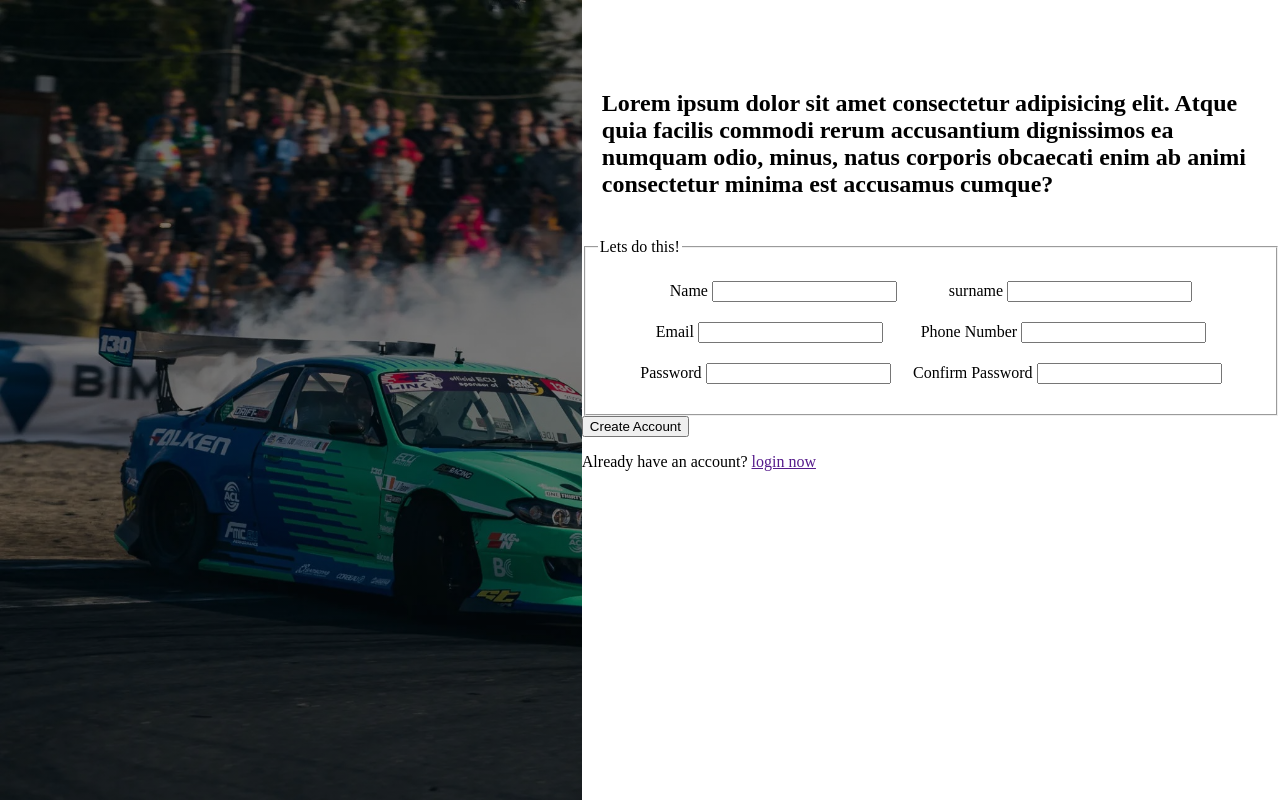
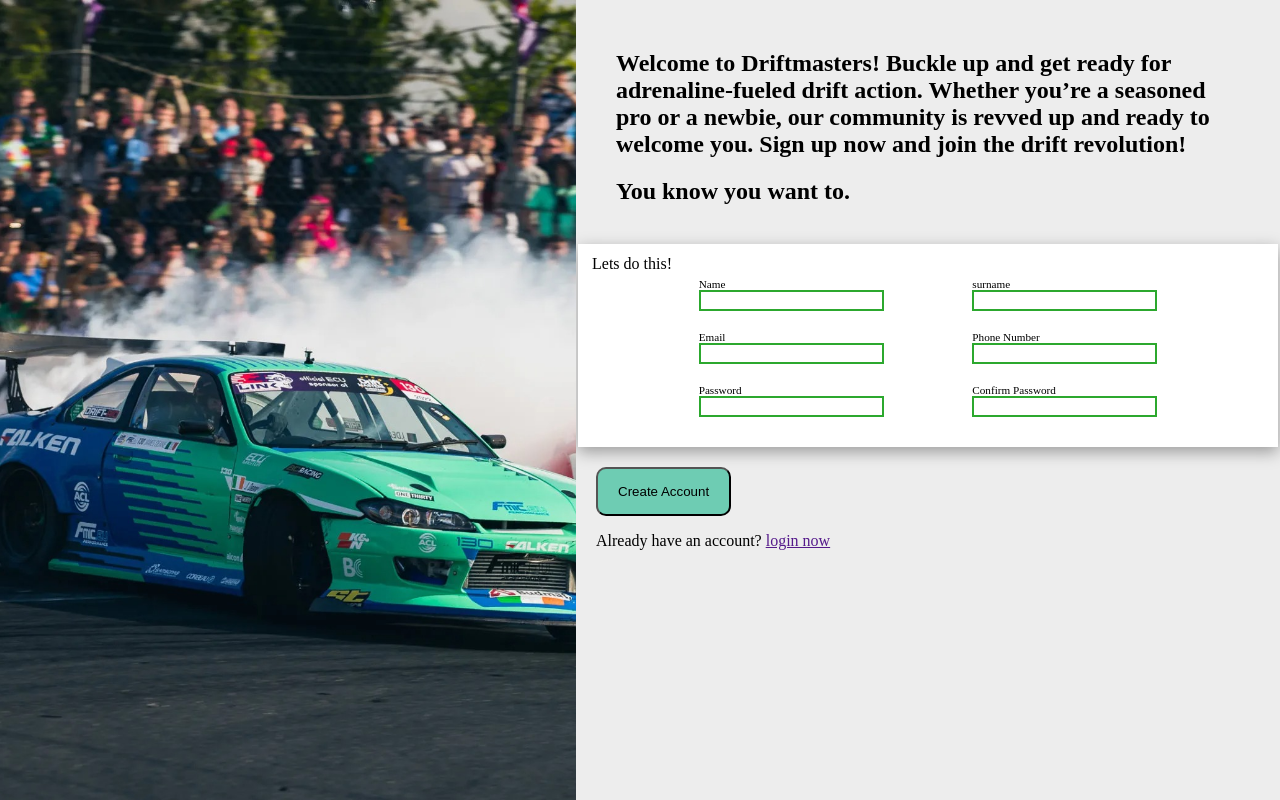
Before and after one commit to TJFrags/Sign-up-Form, a plain HTML site: page index.html in a window 1280 px wide. Drawn offline with Linux system fonts and the light colour scheme; a web font is replaced by a local one.

Commit message:
Finnished form and adjusted image to fit better

```diff
--- a/index.html
+++ b/index.html
@@ -3,11 +3,12 @@
 <head>
     <meta charset="UTF-8">
     <meta name="viewport" content="width=device-width, initial-scale=1.0">
-    <title>Document</title>
+    <title>Sign Up</title>
+    <link rel="stylesheet" media="screen" href="https://fontlibrary.org//face/jellee-typeface" type="text/css"/>
     <link rel="stylesheet" href="style.css">
 </head>
 <body>
-    <section class="image"></section>
+    <section class="left"><div class="image"></div></section>
 
    <!-- <section class="poster">
         <div class="poster-image">
@@ -17,53 +18,58 @@
 
     <section class="right">
         <div class="text">
-            <h2>Lorem ipsum dolor sit amet consectetur adipisicing elit. Atque quia facilis commodi rerum accusantium dignissimos ea numquam odio, minus, natus corporis obcaecati enim ab animi consectetur minima est accusamus cumque?</h2>
+            <h2>Welcome to Driftmasters! Buckle up and get ready for adrenaline-fueled drift action. Whether you’re a seasoned pro or a newbie, our community is revved up and ready to welcome you. Sign up now and join the drift revolution!</h2>
+            <h2>You know you want to.</h2>
         </div>
         <form action="/login" method="post">
             <fieldset>
                 <legend>Lets do this!</legend>
 
                 <div class="row">
-                    <div class="name">
+                    <div class="container">
                         <label for="name">Name</label>
                         <input type="text" id="name" name="name">
                     </div>
 
-                    <div class="surname">
+                    <div class="container">
                         <label for="surname">surname</label>
                         <input type="text" name="surname" id="surname">
                     </div>
                 </div>
 
                 <div class="row">
-                    <div class="Email">
+                    <div class="container">
                         <label for="Email">Email</label>
                         <input type="email" id="Email" name="Email">
                     </div>
 
-                    <div class="phone">
+                    <div class="container">
                         <label for="surname">Phone Number</label>
                         <input type="tel" name="phone" id="phone">
                     </div>
                 </div>
 
                 <div class="row">
-                    <div class="password">
+                    <div class="container">
                         <label for="password">Password</label>
                         <input type="password" id="password" name="password">
                     </div>
 
-                    <div class="confirmPassword">
+                    <div class="container">
                         <label for="confirmPassword">Confirm Password</label>
                         <input type="password" name="confirmPassword" id="confirmPassword">
                     </div>
                 </div>
             </fieldset>
 
-            <button type="submit">Create Account</button>
+<div class="button">
+    <button type="submit">Create Account</button>
+    <p>Already have an account? <a href="">login now</a></p>
+
+</div>
+
         </form>
 
-        <p>Already have an account? <a href="">login now</a></p>
     </section>
 </body>
 </html>
--- a/style.css
+++ b/style.css
@@ -1,4 +1,5 @@
 body{
+    font-family: 'JelleeBold';
     margin: 0;
     padding: 0;
     height: 100vh;
@@ -6,12 +7,22 @@ body{
     display: flex;
 }
 
+.left{
+    width: 45dvw;
+    height: 100%;
+
+
+}
+
 .image{
-    width: 50dvw;
+    width: calc(45dvw + 150px);
     height: 100%;
 
     background-size:cover;
-    background-image: linear-gradient(rgba(0,0,0,.5), rgba(0,0,0,0.5)), url(images/S15.jpg);
+    background-image: url(images/S15.jpg);
+
+    position: relative;
+    left: -150px;
 }
 
 .poster{
@@ -37,17 +48,70 @@ body{
 
 .right {
     width: 60dvw;
+    background-color: #ededed;
 
 }
 
 .text{
-    padding: 20px;
-    margin-top: 50px;
+    padding: 10px 40px;
+    margin-top: 20px;
 }
 
+fieldset{
+    background-color: #fff;
+    border: none;
+    box-shadow: rgba(0, 0, 0, 0.35) 0px 5px 15px; ;
+}
+
+legend{
+    position: relative;
+    top: 20px;
+
+}
 .row{
     display: flex;
     justify-content: space-evenly;
     align-items: center;
     margin: 20px;
 }
+
+.container{
+    display: flex;
+    flex-direction: column;
+    align-items:flex-start;
+
+}
+
+label{
+    font-size: 0.7rem;
+}
+
+input:invalid{
+    outline: none;
+    border: 2px solid #a31010;
+}
+
+input:valid{
+    outline: none;
+    border: 2px solid #2ca82e;
+}
+
+input:focus{
+    outline: none;
+    border: 2px solid #4d4fff;
+    box-shadow: rgba(0, 0, 0, 0.35) 0px 5px 15px; ;
+}
+
+input::after{
+    border: none;
+}
+
+button{
+    padding: 15px 20px;
+    background-color: #6eccb3;
+    border-radius: 10px;
+}
+.button{
+    margin: 20px;
+
+}
```
Also changed, not shown: images/shanahans.jpg (deleted), images/spainPoster.jpg (deleted).
